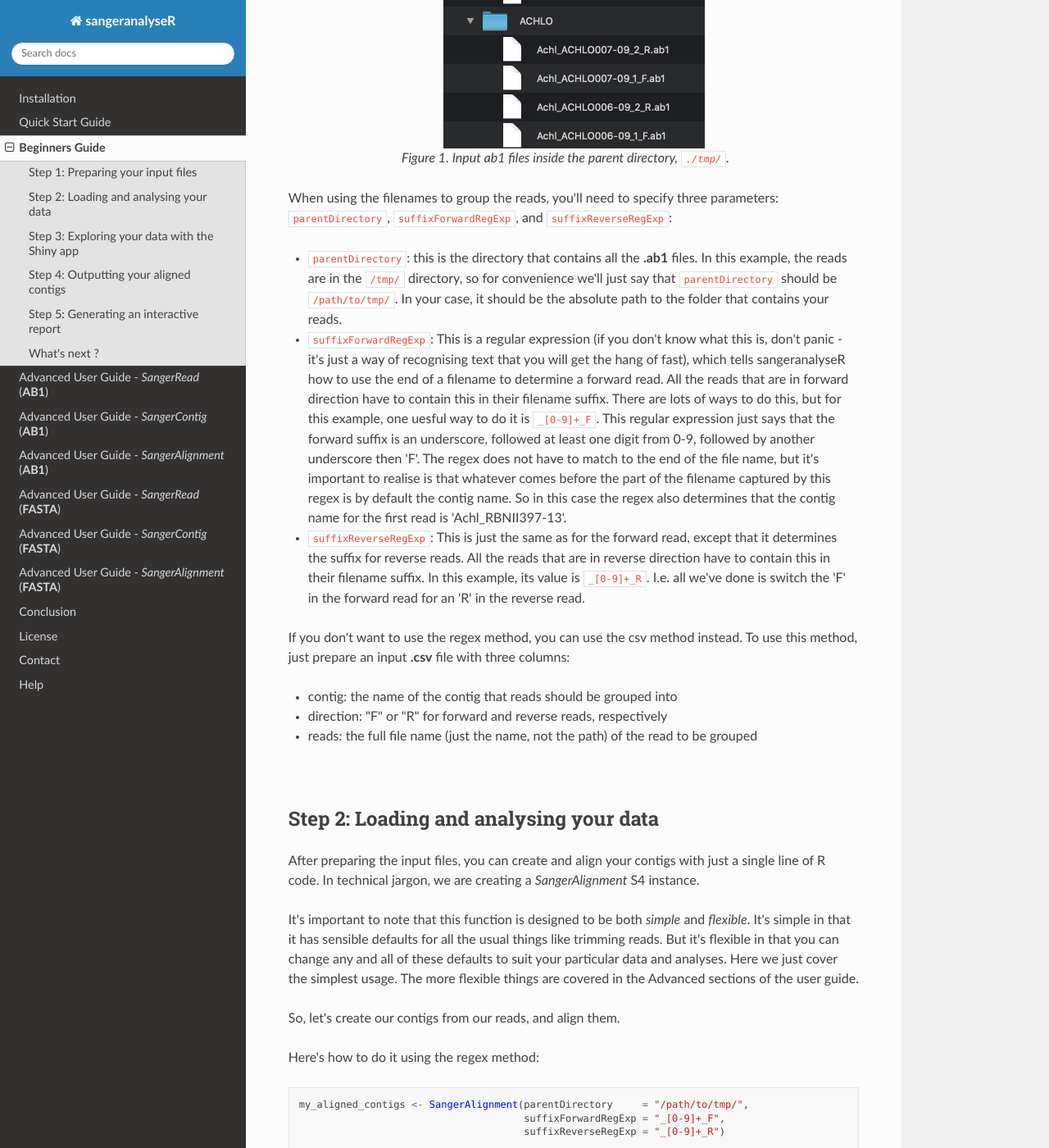
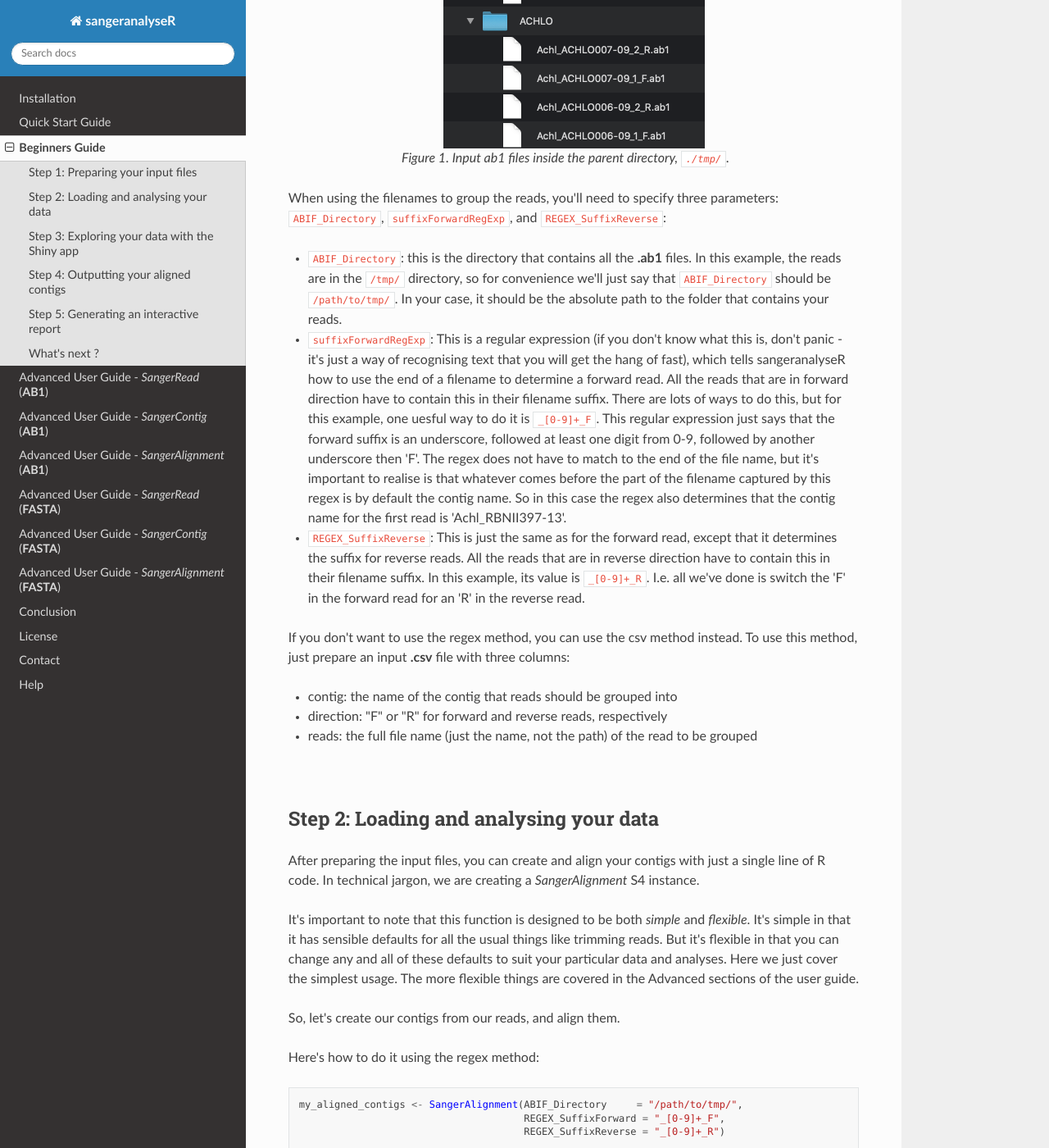
Before and after one commit to camilogarciabotero/sangeranalyseR-documentation, a Sphinx documentation site: the page built from docs/source/content/beginner.rst, in a window 1280 px wide and 1400 px high, scrolled down 1142 px. Shown: the whole window at 82% size. Built offline with Sphinx 7.4.7 and the Read the Docs theme 2.0.0, drawn with Linux system fonts in a browser that asks for light colours; some of the changed text lies outside the part shown.

Commit message:
update beginners section

```diff
--- a/docs/source/content/beginner.rst
+++ b/docs/source/content/beginner.rst
@@ -12,7 +12,7 @@ Step 1: Preparing your input files
 
 sangeranalyseR takes as input a group of **.ab1** files, which it then groups together into contigs. Once the individual contigs are built, all the contigs are aligned and a simple phylogenetic tree is made. This section explains how you should organize your files before running sangeranalyseR.
 
-First, prepare a directory and put all your **.ab1** files inside it (there can be other files in there too, sangeranalyseR will ignore anything without a `.ab1` file extension). Files can be organised in as many sub-folders as you like. sangeranalyseR will recursively search all the directories inside :code:`parentDirectory` and find all files that end with **.ab1**.
+First, prepare a directory and put all your **.ab1** files inside it (there can be other files in there too, sangeranalyseR will ignore anything without a `.ab1` file extension). Files can be organised in as many sub-folders as you like. sangeranalyseR will recursively search all the directories inside :code:`ABIF_Directory` and find all files that end with **.ab1**.
 
 Second, give sangeranalyseR the information it needs to group reads into contigs. To do this, sangeranalyseR needs two pieces of information about each read: the direction of the read (forward or reverse), and the contig that it should be grouped into. There are two ways you can give sangeranalyseR this information:
 
@@ -28,13 +28,13 @@ We'll cover both approaches using the following example. Imagine you have sequen
 
    Figure 1. Input ab1 files inside the parent directory, :code:`./tmp/`.
 
-When using the filenames to group the reads, you'll need to specify three parameters: :code:`parentDirectory`, :code:`suffixForwardRegExp`, and :code:`suffixReverseRegExp`:
+When using the filenames to group the reads, you'll need to specify three parameters: :code:`ABIF_Directory`, :code:`suffixForwardRegExp`, and :code:`REGEX_SuffixReverse`:
 
-* :code:`parentDirectory`: this is the directory that contains all the **.ab1** files. In this example, the reads are in the :code:`/tmp/` directory, so for convenience we'll just say that :code:`parentDirectory` should be :code:`/path/to/tmp/`. In your case, it should be the absolute path to the folder that contains your reads.
+* :code:`ABIF_Directory`: this is the directory that contains all the **.ab1** files. In this example, the reads are in the :code:`/tmp/` directory, so for convenience we'll just say that :code:`ABIF_Directory` should be :code:`/path/to/tmp/`. In your case, it should be the absolute path to the folder that contains your reads.
 
 * :code:`suffixForwardRegExp`: This is a regular expression (if you don't know what this is, don't panic - it's just a way of recognising text that you will get the hang of fast), which tells sangeranalyseR how to use the end of a filename to determine a forward read. All the reads that are in forward direction have to contain this in their filename suffix. There are lots of ways to do this, but for this example, one uesful way to do it is :code:`_[0-9]+_F`. This regular expression just says that the forward suffix is an underscore, followed at least one digit from 0-9, followed by another underscore then 'F'. The regex does not have to match to the end of the file name, but it's important to realise is that whatever comes before the part of the filename captured by this regex is by default the contig name. So in this case the regex also determines that the contig name for the first read is 'Achl_RBNII397-13'.
 
-* :code:`suffixReverseRegExp`: This is just the same as for the forward read, except that it determines the suffix for reverse reads. All the reads that are in reverse direction have to contain this in their filename suffix. In this example, its value is :code:`_[0-9]+_R`. I.e. all we've done is switch the 'F' in the forward read for an 'R' in the reverse read.
+* :code:`REGEX_SuffixReverse`: This is just the same as for the forward read, except that it determines the suffix for reverse reads. All the reads that are in reverse direction have to contain this in their filename suffix. In this example, its value is :code:`_[0-9]+_R`. I.e. all we've done is switch the 'F' in the forward read for an 'R' in the reverse read.
 
 If you don't want to use the regex method, you can use the csv method instead. To use this method, just prepare an input **.csv** file with three columns:
 
@@ -57,16 +57,16 @@ Here's how to do it using the regex method:
 
 .. code-block:: R
 
-   my_aligned_contigs <- SangerAlignment(parentDirectory     = "/path/to/tmp/",
-                                         suffixForwardRegExp = "_[0-9]+_F",
-                                         suffixReverseRegExp = "_[0-9]+_R")
+   my_aligned_contigs <- SangerAlignment(ABIF_Directory     = "/path/to/tmp/",
+                                         REGEX_SuffixForward = "_[0-9]+_F",
+                                         REGEX_SuffixReverse = "_[0-9]+_R")
 
 
 Here's how to do it using the csv file method
 
 .. code-block:: R
 
-   my_aligned_contigs <- SangerAlignment(parentDirectory     = "/path/to/tmp/",
+   my_aligned_contigs <- SangerAlignment(ABIF_Directory     = "/path/to/tmp/",
                                          namesConversionCSV  = "/path/to/csvfile")
 
 
```
